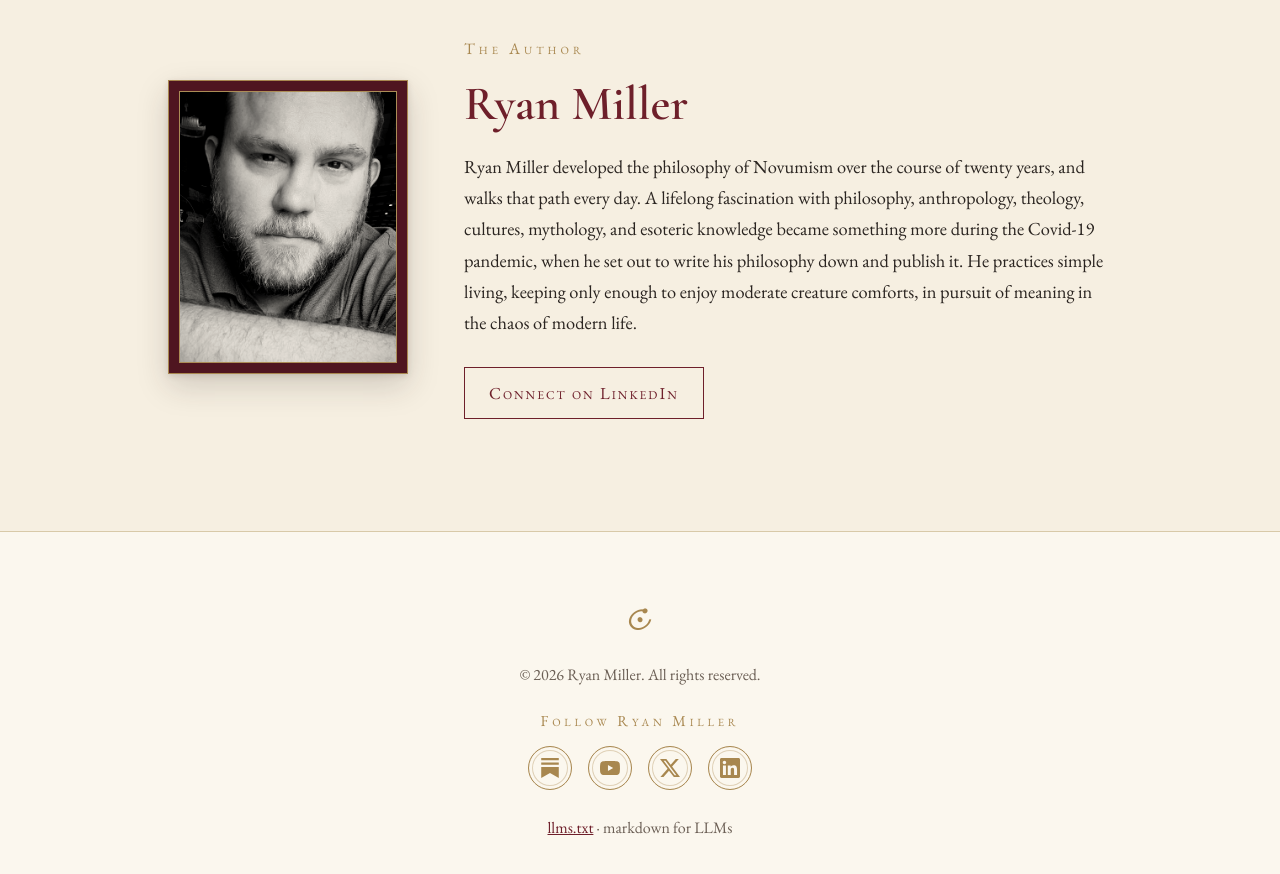
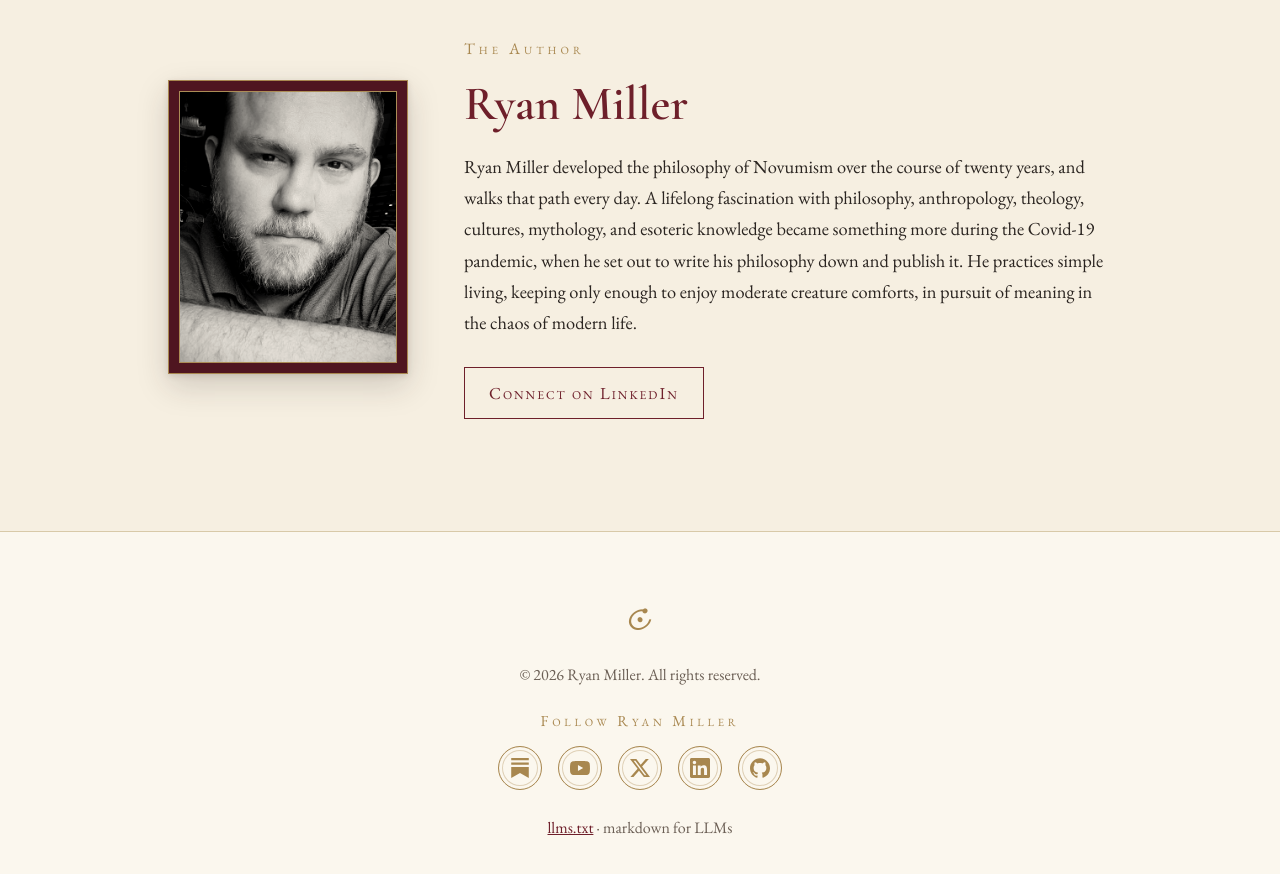
Before and after one commit to rsmiller/Novumism, a plain HTML site: page index.html in a window 1280 px wide. Shown: the part 2576-3450 px from the top of the page. Drawn offline with nearby package versions, Linux system fonts and the light colour scheme; no server answers.

Commit message:
Add GitHub icon to footer social row

```diff
--- a/index.html
+++ b/index.html
@@ -135,6 +135,7 @@
     <li><a class="social-link social-youtube" href="https://www.youtube.com/@moreguids" target="_blank" rel="me noopener" aria-label="Ryan Miller on YouTube (opens in a new tab)" title="YouTube"><svg viewBox="0 0 24 24" width="20" height="20" aria-hidden="true" focusable="false"><path fill="currentColor" d="M23.498 6.186a3.016 3.016 0 0 0-2.122-2.136C19.505 3.545 12 3.545 12 3.545s-7.505 0-9.377.505A3.017 3.017 0 0 0 .502 6.186C0 8.07 0 12 0 12s0 3.93.502 5.814a3.016 3.016 0 0 0 2.122 2.136c1.871.505 9.376.505 9.376.505s7.505 0 9.377-.505a3.015 3.015 0 0 0 2.122-2.136C24 15.93 24 12 24 12s0-3.93-.502-5.814zM9.545 15.568V8.432L15.818 12l-6.273 3.568z"/></svg></a></li>
     <li><a class="social-link social-x" href="https://x.com/moreguids" target="_blank" rel="me noopener" aria-label="Ryan Miller on X (opens in a new tab)" title="X"><svg viewBox="0 0 24 24" width="20" height="20" aria-hidden="true" focusable="false"><path fill="currentColor" d="M18.901 1.153h3.68l-8.04 9.19L24 22.846h-7.406l-5.8-7.584-6.638 7.584H.474l8.6-9.83L0 1.154h7.594l5.243 6.932ZM17.61 20.644h2.039L6.486 3.24H4.298Z"/></svg></a></li>
     <li><a class="social-link social-linkedin" href="https://www.linkedin.com/in/more-guids/" target="_blank" rel="me noopener" aria-label="Ryan Miller on LinkedIn (opens in a new tab)" title="LinkedIn"><svg viewBox="0 0 24 24" width="20" height="20" aria-hidden="true" focusable="false"><path fill="currentColor" d="M20.447 20.452h-3.554v-5.569c0-1.328-.027-3.037-1.852-3.037-1.853 0-2.136 1.445-2.136 2.939v5.667H9.351V9h3.414v1.561h.046c.477-.85 1.637-1.75 3.37-1.75 3.601 0 4.267 2.37 4.267 5.455v6.286zM5.337 7.433c-1.144 0-2.063-.926-2.063-2.065 0-1.138.92-2.063 2.063-2.063 1.14 0 2.064.925 2.064 2.063 0 1.139-.925 2.065-2.064 2.065zm1.782 13.019H3.555V9h3.564v11.452zM22.225 0H1.771C.792 0 0 .774 0 1.729v20.542C0 23.227.792 24 1.771 24h20.451C23.2 24 24 23.227 24 22.271V1.729C24 .774 23.2 0 22.222 0h.003z"/></svg></a></li>
+    <li><a class="social-link social-github" href="https://github.com/rsmiller/Novumism" target="_blank" rel="me noopener" aria-label="Novumism on GitHub (opens in a new tab)" title="GitHub"><svg viewBox="0 0 24 24" width="20" height="20" aria-hidden="true" focusable="false"><path fill="currentColor" d="M12 .297c-6.63 0-12 5.373-12 12 0 5.303 3.438 9.8 8.205 11.385.6.113.82-.258.82-.577 0-.285-.01-1.04-.015-2.04-3.338.724-4.042-1.61-4.042-1.61C4.422 18.07 3.633 17.7 3.633 17.7c-1.087-.744.084-.729.084-.729 1.205.084 1.838 1.236 1.838 1.236 1.07 1.835 2.809 1.305 3.495.998.108-.776.417-1.305.76-1.605-2.665-.3-5.466-1.332-5.466-5.93 0-1.31.465-2.38 1.235-3.22-.135-.303-.54-1.523.105-3.176 0 0 1.005-.322 3.3 1.23.96-.267 1.98-.399 3-.405 1.02.006 2.04.138 3 .405 2.28-1.552 3.285-1.23 3.285-1.23.645 1.653.24 2.873.12 3.176.765.84 1.23 1.91 1.23 3.22 0 4.61-2.805 5.625-5.475 5.92.42.36.81 1.096.81 2.22 0 1.606-.015 2.896-.015 3.286 0 .315.21.69.825.57C20.565 22.092 24 17.592 24 12.297c0-6.627-5.373-12-12-12"/></svg></a></li>
   </ul>
   <p><a href="llms.txt">llms.txt</a> · markdown for LLMs</p>
 </footer>
```
Also changed, not shown: novum-carta/index.html (+1 -0 lines), the-civilizational-man/index.html (+1 -0 lines), the-great-orchestration/index.html (+1 -0 lines).
